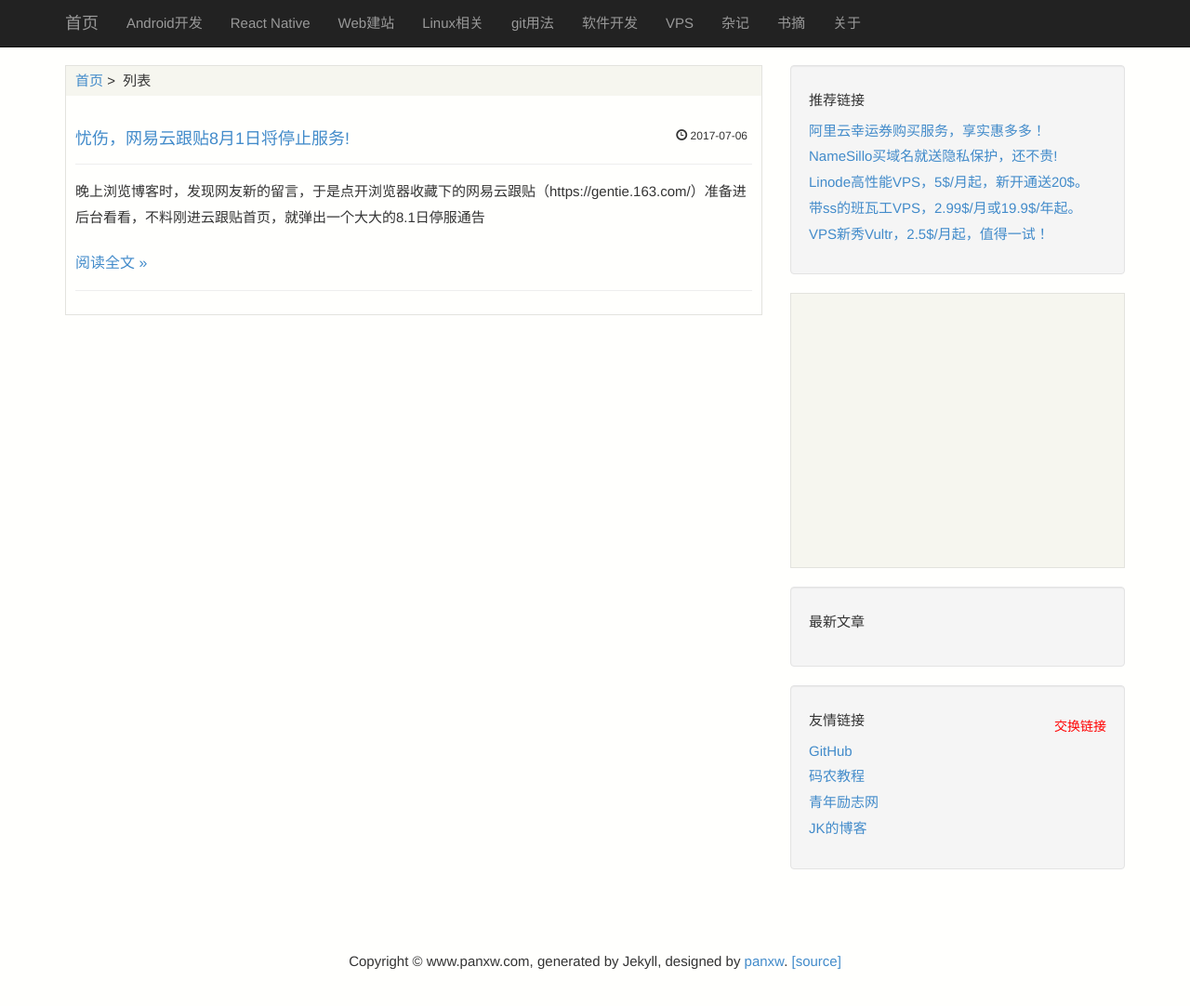
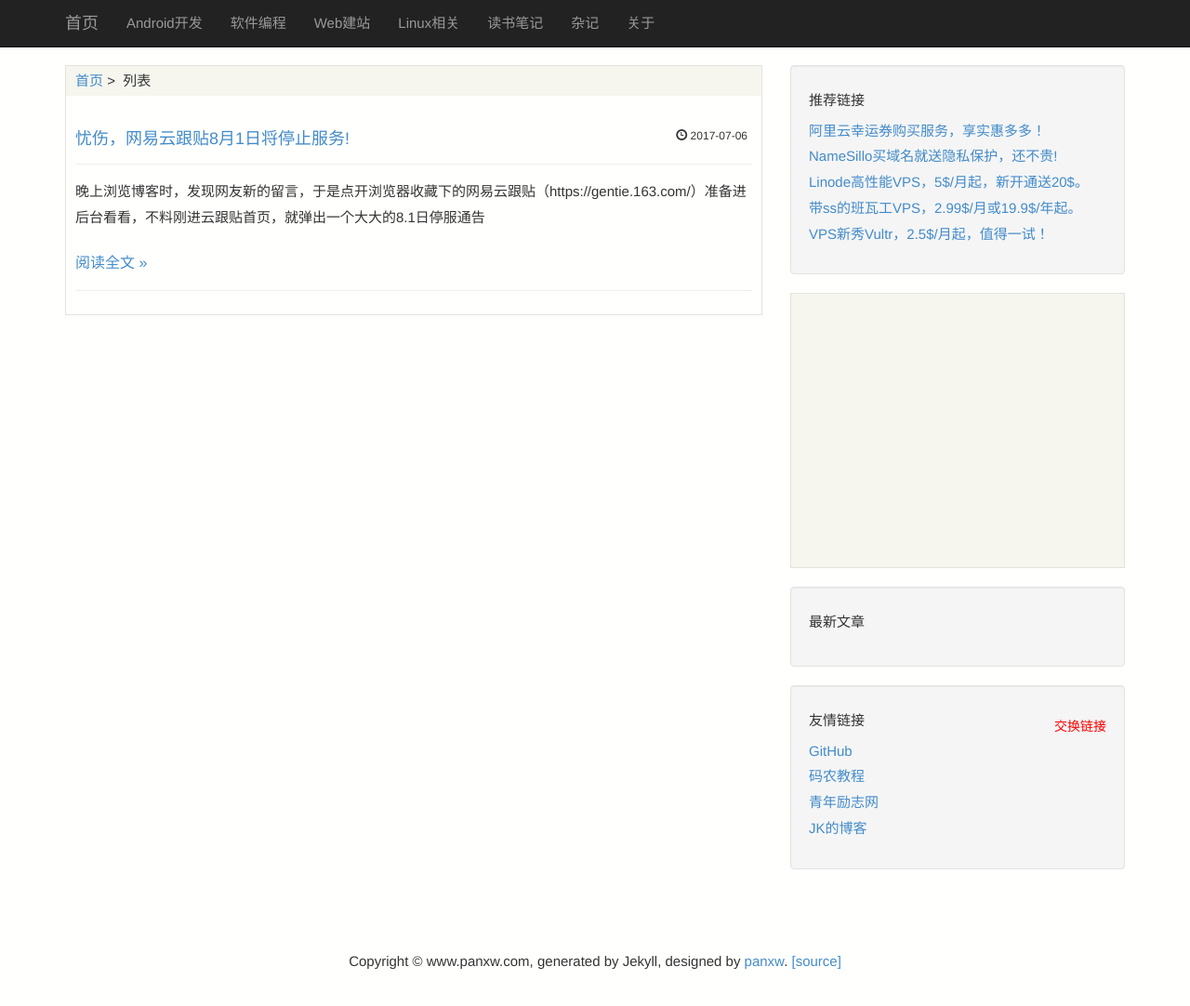
Before and after one commit to techinstl/test.github.io, a Jekyll site: the page built from index.html, in a window 1280 px wide and 1097 px high. Shown: the top 1082 px of the window at 93% size. Built offline with Jekyll 4.4.1, drawn with Linux system fonts in a browser that asks for light colours; the list of posts is cut into pages by our own code; comment, search, counter and statistics services are not loaded.

Commit message:
Update _config.yml

```diff
--- a/_config.yml
+++ b/_config.yml
@@ -12,16 +12,13 @@ url: http://www.panxw.com
 domain: www.panxw.com
 
 all_categories: [
-  ["android", "Android开发","/android/index.html"],
-  ["react", "React Native", "/react/index.html"],
-  ["web", "Web建站","/posts/web.html"],
-  ["linux", "Linux相关","/linux/index.html"],
-  ["git", "git用法","/git/index.html"],
-  ["program", "软件开发","/program/index.html"],
-  ["vps", "VPS","/vps/index.html"],
-  ["other", "杂记","/other/index.html"],
-  ["read", "书摘","/read/index.html"],
-  ["about", "关于","/about.html"]
+["android", "Android开发","/posts/android.html"],
+["program", "软件编程","/posts/program.html"],
+["web", "Web建站","/posts/web.html"],
+["linux", "Linux相关","/posts/linux.html"],
+["read", "读书笔记","/posts/read.html"],
+["other", "杂记","/posts/other.html"],
+["about", "关于","/about.html"]
 ]
 
 paginate: 10
```
